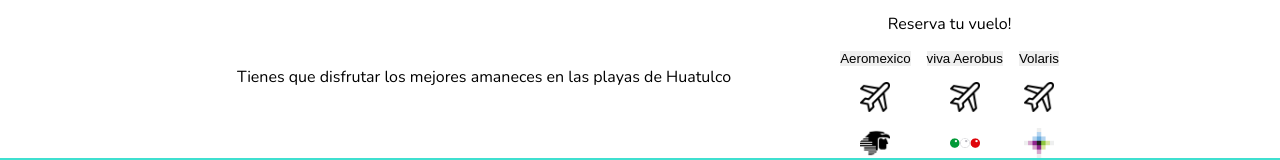
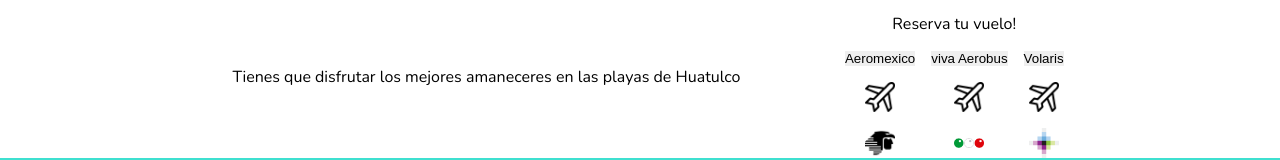
Before and after one commit to Sylvana04/huatulco_tips, a plain HTML site: page paginas/serviciosturisticos.html in a window 1280 px wide. Shown: the part 583-743 px from the top of the page. Drawn offline with nearby package versions, Linux system fonts and the light colour scheme.

Commit message:
Update serviciosturisticos.html

```diff
--- a/paginas/serviciosturisticos.html
+++ b/paginas/serviciosturisticos.html
@@ -65,7 +65,7 @@
 
         <section class="aerolineas-contenedor">
             <div>
-                <p>Tienes que disfrutar los mejores amaneces en las playas de Huatulco</p>
+                <p>Tienes que disfrutar los mejores amaneceres en las playas de Huatulco</p>
             </div>
             <div class="aerolineas-interno">
                 <p>Reserva tu vuelo!</p>
```
